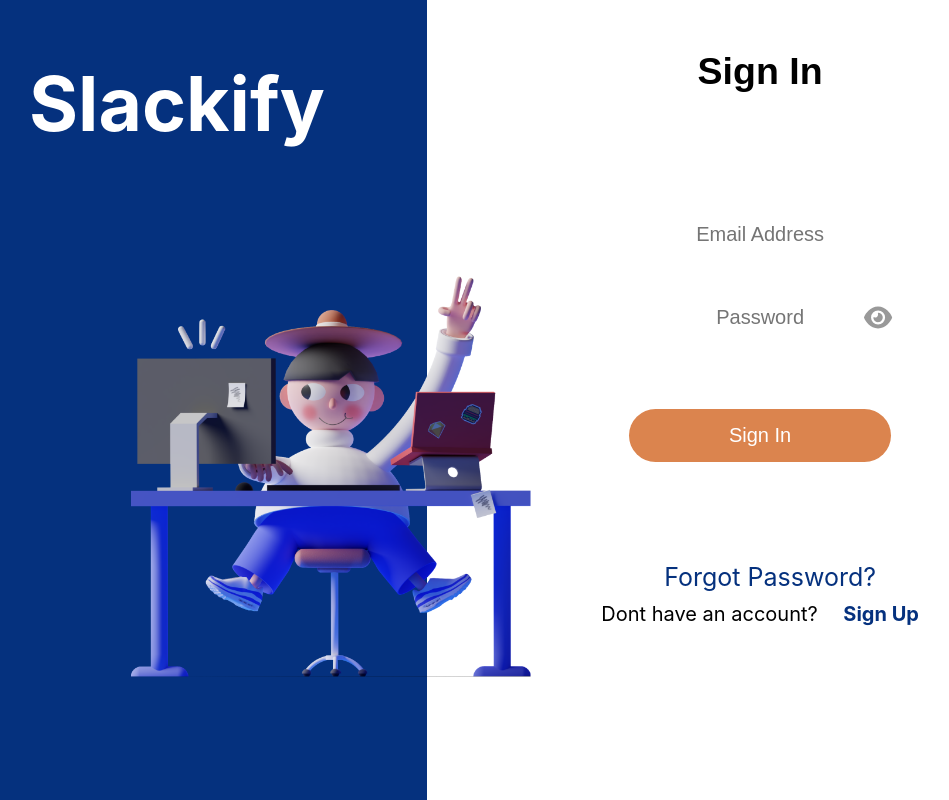
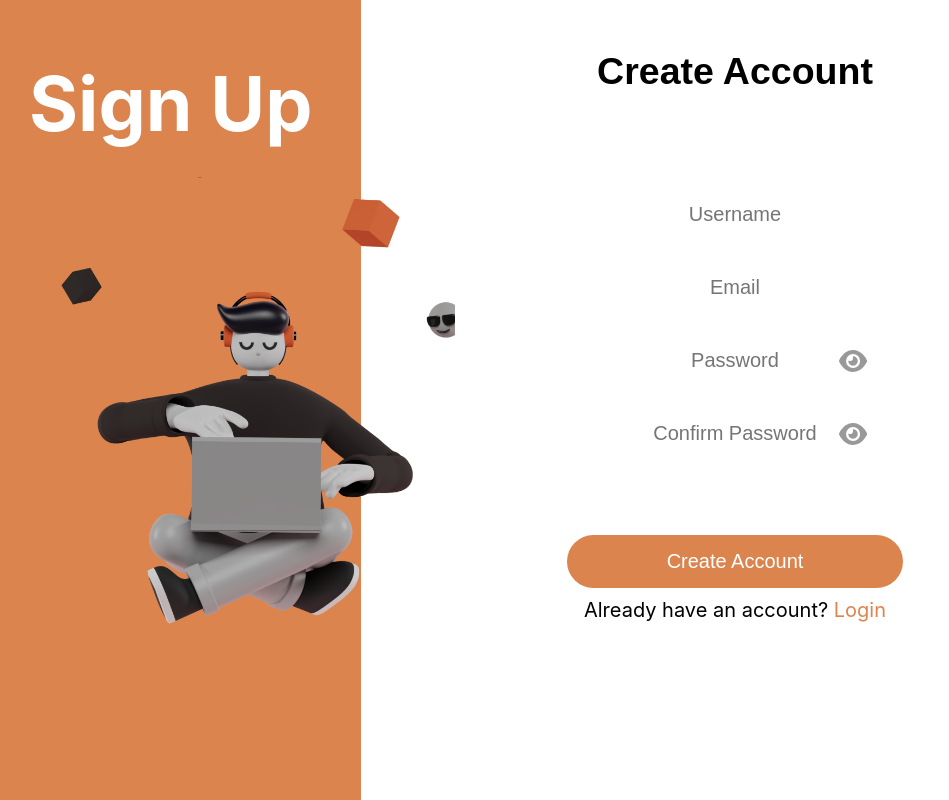
Before and after one commit to Areeb610/Slackify-app, a React (Vite) app in the folder frontend/: page / in a window 1280 px wide. Shown: the whole page, without its empty margins (171-1120 px from the left). Built offline with nearby package versions, Linux system fonts and the light colour scheme.

Commit message:
Add font awesome deps

```diff
--- a/frontend/package.json
+++ b/frontend/package.json
@@ -11,6 +11,8 @@
     "preview": "vite preview"
   },
   "dependencies": {
+    "@fortawesome/fontawesome-svg-core": "^6.4.0",
+    "@fortawesome/free-solid-svg-icons": "^6.4.0",
     "axios": "^1.4.0",
     "react": "^18.2.0",
     "react-dom": "^18.2.0",
--- a/frontend/src/App.jsx
+++ b/frontend/src/App.jsx
@@ -1,16 +1,17 @@
-import './App.css'
-import {Route, BrowserRouter} from 'react-router-dom';
-import Homepage from './pages/Homepage';
-import Chatspage from './pages/Chatspage';
-import Login from './pages/Login';
+import "./App.css";
+import { Route, BrowserRouter } from "react-router-dom";
+import Homepage from "./pages/Homepage";
+import Chatspage from "./pages/Chatspage";
+import Login from "./pages/Login";
+import Signup from "./pages/Signup";
 
 function App() {
   return (
     <BrowserRouter>
-      <Route path="/" component={Login} exact />
+      <Route path="/" component={Homepage} exact />
       <Route path="/chats" component={Chatspage} />
     </BrowserRouter>
-  )
+  );
 }
 
 export default App;
```
Also changed, not shown: 1 other file (tests, documents, lock files or other folders).
